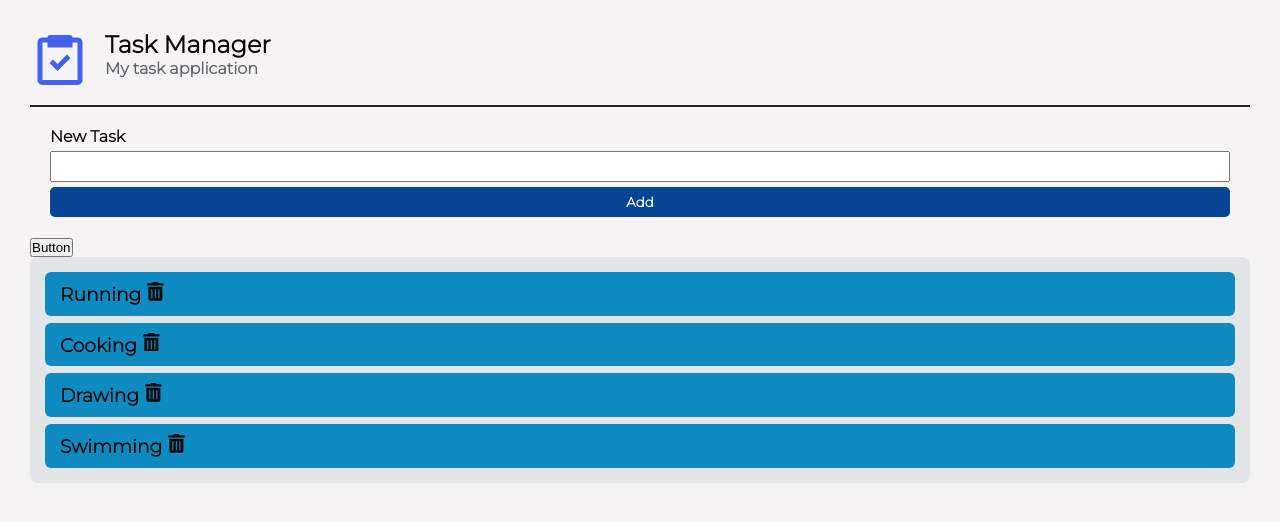
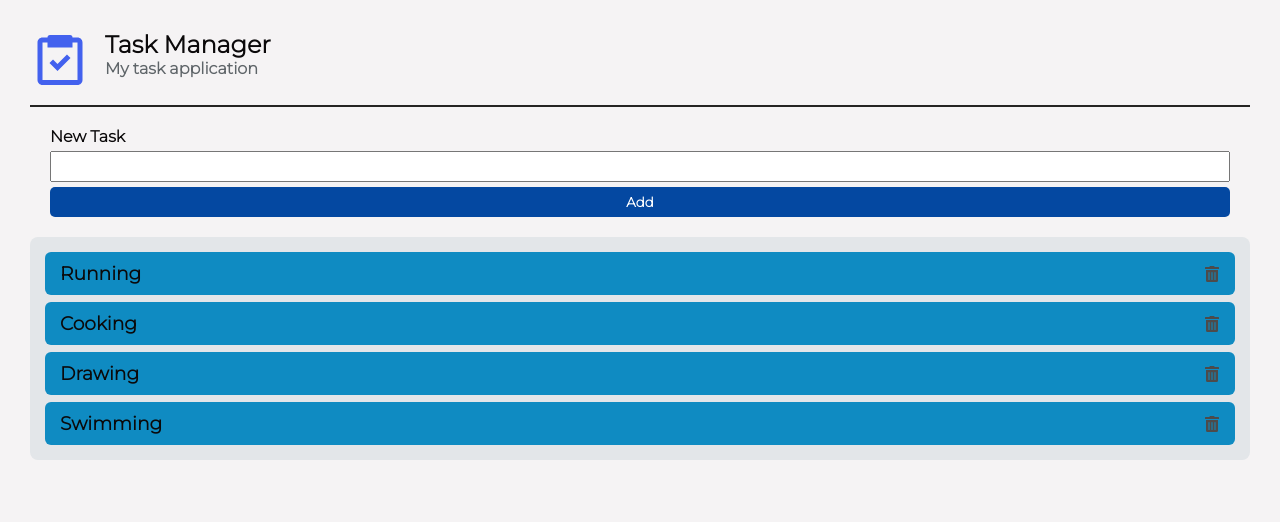
Before and after one commit to AllanAcostaM/Task_Manager, a React (Vite) app: page / in a window 1280 px wide. Shown: the top 522 px of the page. Built offline with nearby package versions, Linux system fonts and the light colour scheme.

Commit message:
React: Detectando onClick en el icono para eliminar tarea

```diff
--- a/src/App.jsx
+++ b/src/App.jsx
@@ -1,8 +1,7 @@
 import { useState } from "react";
 import Header from "./components/Header";
-import Form from "./components/Form";
+import AddTaskForm from "./components/AddTaskForm";
 import TaskList from "./components/TaskList";
-import Button from "./components/Button";
 import "./styles/App.scss";
 
 function App() {
@@ -16,8 +15,7 @@ function App() {
   return (
     <div className="app">
       <Header />
-      <Form />
-      <Button />
+      <AddTaskForm />
       <TaskList tasks={tasks} />
     </div>
   );
--- a/src/components/Form.jsx
+++ b/src/components/AddTaskForm.jsx
@@ -1,6 +1,6 @@
-import "../styles/Form.scss";
+import "../styles/AddTaskForm.scss";
 
-const Form = () => {
+const AddTaskForm = () => {
   return (
     <form className="form">
       <label className="form__label">New Task</label>
@@ -9,4 +9,4 @@ const Form = () => {
     </form>
   );
 };
-export default Form;
+export default AddTaskForm;
--- a/src/components/Button.jsx
+++ /dev/null
@@ -1,8 +0,0 @@
-const Button = () => {
-  const onClickHandler = () => {
-    console.log("The user clicked the button");
-  };
-  return <button onClick={onClickHandler}>Button</button>;
-};
-
-export default Button;
--- a/src/components/TaskItem.jsx
+++ b/src/components/TaskItem.jsx
@@ -1,13 +1,17 @@
+import PropTypes from "prop-types";
 import { FaTrashAlt } from "react-icons/fa";
-import PropTypes from "prop-types";
+
 import "../styles/TaskItem.scss";
 
 const TaskItem = ({ task }) => {
+  const onClickHandler = () => {
+    console.log(`Eliminado tarea ${task.text} con ${task.id}`);
+  };
+
   return (
     <div className="task">
-      <h3>
-        {task.text} <FaTrashAlt />
-      </h3>
+      <h3>{task.text}</h3>
+      <FaTrashAlt className="delete" onClick={onClickHandler} />
     </div>
   );
 };
--- a/src/styles/Form.scss
+++ b/src/styles/AddTaskForm.scss
@@ -14,7 +14,7 @@
   &__button {
     border: none;
     border-radius: 5px;
-    background: rgb(6, 68, 148);
+    background: rgb(4, 72, 161);
     color: white;
     padding: 7px;
     font-family: "Montserrat", sans-serif;
--- a/src/styles/TaskItem.scss
+++ b/src/styles/TaskItem.scss
@@ -2,7 +2,9 @@
   background-color: rgb(15, 139, 194);
   padding: 10px 15px;
   border-radius: 6px;
-
+  display: flex;
+  justify-content: space-between;
+  align-items: center;
   h3 {
     color: rgb(11, 9, 10);
     font-weight: bolder;
@@ -10,4 +12,8 @@
   &:hover {
     background-color: rgb(14, 130, 185);
   }
+  .delete {
+    color: rgb(77, 75, 75);
+    cursor: pointer;
+  }
 }
```
